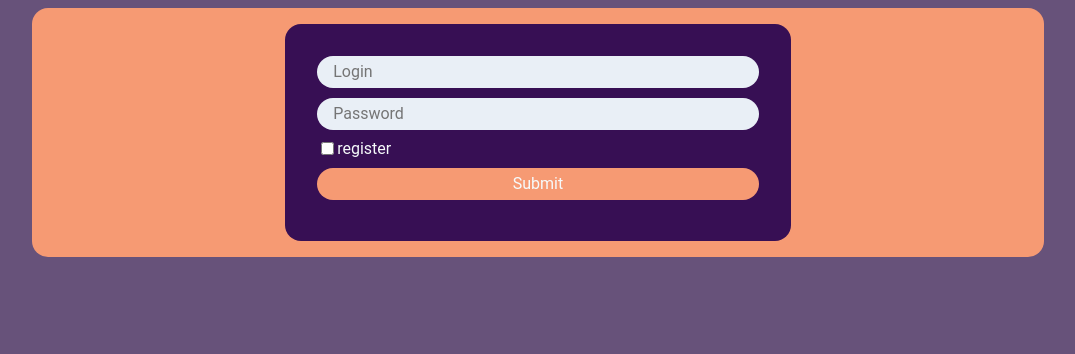
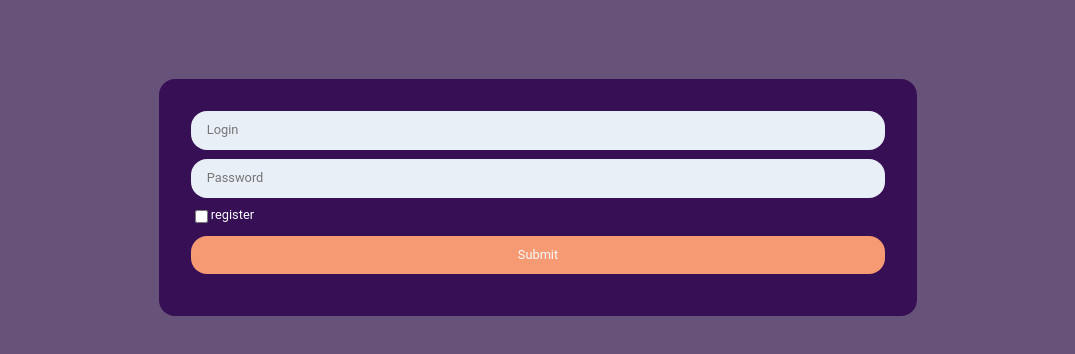
Before and after one commit to vinxgradxv/web4front, an Angular app: page /login in a window 1280 px wide. Shown: the top 354 px of the page, without its empty margins (102-1177 px from the left). Built offline with nearby package versions, Linux system fonts and the light colour scheme.

Commit message:
auth form done

```diff
--- a/src/app/login-page/user-form/user-form.component.css
+++ b/src/app/login-page/user-form/user-form.component.css
@@ -1,30 +1,44 @@
-.container {
-  width: 100%;
+.flex-container {
   display: flex;
   flex-direction: row;
   justify-content: center;
+
 }
 
-#user-form-container {
-  align-items: center;
-  display: flex;
-  /*background-color: #663399FF;*/
-  background-color: #f69a73;
-  width: 80%;
-  /*margin-left: 7%;*/
-  justify-content: center;
+#form-container {
+  margin-top: 5%;
+}
+
+.container {
+  /*background-color: #f69a73;*/
+  width: 100%;
+  /*width: 100%;*/
   border-radius: 1rem;
   border-width: .5rem;
+  /*margin: .5rem;*/
 }
 
-#user-form {
+.text-container {
+  background-color: #f69a73;
+  border: #370f54 3px solid;
+  text-align: center;
+  color: #370f54;
+  margin: .5rem;
+}
+
+
+#user-form  {
   margin: 1rem;
   padding: 2rem;
+  background-color: #370f54;
+}
+
+
+.content {
   border-radius: 1rem;
-  background-color: #370f54;
   display: flex;
   flex-direction: column;
-  width: 50%;
+  width: 60%;
 }
 
 .input-container {
@@ -36,15 +50,15 @@
   box-sizing: border-box;
 }
 
-input, label {
-  font-size: medium;
+input, label, p {
+  font-size: .8rem;
   font-family: 'Roboto', sans-serif;
 }
 
 #user-form > input {
   display: block;
   width: 100%;
-  padding: 0 1rem;
+  padding: 0.2rem 1rem;
   margin-bottom: .6rem;
   background: #E9EFF6;
   line-height: 2rem;
@@ -60,8 +74,18 @@ input, label {
   margin-top: .6rem;
   background: #f69a73;
   color:  #f6fafb;
+  /*font-size: 1rem;*/
 }
 
 #user-form > input[type="submit"]:hover {
   background: #d87d56;
 }
+
+#message-plate {
+  background-color: #370f54;
+  text-align: center;
+  border:#f69a73 3px solid;
+  color:  #f6fafb;
+  margin: .5rem;
+
+}
--- a/src/app/login-page/user-form/user-form.component.html
+++ b/src/app/login-page/user-form/user-form.component.html
@@ -1,12 +1,16 @@
-<div class="container">
-  <div id="user-form-container">
-    <form id="user-form" [formGroup]="signInForm" (ngSubmit)="onSubmit()">
+<!--<div class="container">-->
+<div class="flex-container container" id="form-container">
+  <form id="user-form" class="content" [formGroup]="signInForm" (ngSubmit)="onSubmit()">
     <input type="text"
            [placeholder]="loginPlaceholder"
+           (input)="touchField()"
            formControlName="login">
+
     <input type="password"
            [placeholder]="passwordPlaceholder"
+           (input)="touchField()"
            formControlName="password">
+
     <div class="input-container">
       <input type="checkbox"
              id="register-check"
@@ -18,4 +22,24 @@
   </form>
 </div>
 
+<div class="flex-container container" *ngIf="loginErrors() && submitted">
+  <div class="text-container content">
+    <p>{{loginMessage}}</p>
   </div>
+</div>
+
+<div class="flex-container container" *ngIf="passwordErrors() && submitted">
+  <div class="text-container content">
+    <p>{{passwordMessage}}</p>
+  </div>
+</div>
+
+<div class="flex-container container" *ngIf="result">
+  <div id="message-plate" class="content">
+    <p>{{resultMessage}}</p>
+  </div>
+</div>
+<!--</div>-->
+
+
+<!--</div>-->
--- a/src/app/login-page/user-form/user-form.component.ts
+++ b/src/app/login-page/user-form/user-form.component.ts
@@ -17,12 +17,17 @@ export class UserFormComponent {
   passwordPlaceholder: string = "Password";
   registerLabel: string = "register";
   submitButtonLabel: string = "Submit";
+  submitted: boolean = false;
 
   signInForm: FormGroup = new FormGroup({
     "login": new FormControl(null, Validators.required),
     "password": new FormControl(null, Validators.required),
     "register": new FormControl(false)
   });
+  loginMessage: string = "Login required!";
+  passwordMessage: string = "Password required!";
+  resultMessage: string = "Result message";
+  result: boolean = false;
 
   constructor(private authService: AuthService,
               private router: Router,
@@ -35,20 +40,32 @@ export class UserFormComponent {
 
   onSubmit(): void {
 
-    let user: User = {
-      "login": this.signInForm.get("login").value,
-      "password": this.signInForm.get("password").value
-    }
 
-    console.log(user);
 
-    if (this.validateUser(user)) {
+    // console.log(user);
+    this.submitted = true;
+    console.log(this.signInForm);
+    // if (this.validateUser(user)) {
+    if (this.signInForm.valid) {
+      let user: User = {
+        "login": this.signInForm.get("login").value,
+        "password": this.signInForm.get("password").value
+      }
       let so: Observable<StatusObject> = this.authService.logIn(user, this.signInForm.get("register").value);
       so.subscribe({
           next: (response: StatusObject) => {
             console.log(response)
-            const returnUrl = this.route.snapshot.queryParams['returnUrl'] || '/';
-            this.router.navigate([returnUrl]);
+            if (response.success) {
+              const returnUrl = this.route.snapshot.queryParams['returnUrl'] || '/';
+              this.router.navigate([returnUrl]);
+            } else {
+              if (this.signInForm.get("register").value == true) {
+                this.resultMessage = "Registration failed: user already exists!";
+              } else {
+                this.resultMessage = "Auth failed: wrong password!"
+              }
+              this.result = true;
+            }
           },
           error: (error: any) => {
             console.log(error)
@@ -60,8 +77,25 @@ export class UserFormComponent {
     }
   }
 
-  validateUser(user: User): boolean {
-    return user.login !== "" && user.password !== "";
+  // validateUser(user: User): boolean {
+  //   return user.login !== " "&& user.login !== null && user.password !== "" && user.password !== null;
+  // }
+
+  passwordErrors() {
+    let errs = this.signInForm.get('password').errors;
+    if (errs) return true;
+    return false;
+  }
+
+  loginErrors() {
+    let errs = this.signInForm.get('login').errors;
+    if (errs) return true;
+    return false;
+  }
+
+  touchField() {
+    this.submitted = false;
+    this.result = false;
   }
 
 }
--- a/src/app/main-page/graph/graph.component.ts
+++ b/src/app/main-page/graph/graph.component.ts
@@ -122,6 +122,7 @@ export class GraphComponent implements OnInit {
   drawDots(r: number) {
     this.points = [];
     this.r = r;
+    console.log("R : "+ this.r);
     this.entryService.entries.value.forEach((value: Entry) => {
       let {absoluteX, absoluteY} = this.getAbsoluteOffsetFromXYCoords(value.x, value.y, this.r);
       let fill = this.calcPointColor(value.r, this.r, value.hit);
--- a/src/app/shared/entry-util/entry.service.ts
+++ b/src/app/shared/entry-util/entry.service.ts
@@ -4,11 +4,9 @@ import {GraphComponent} from "../../main-page/graph/graph.component";
 import {TableComponent} from "../../main-page/table/table.component";
 import {HttpClient} from "@angular/common/http";
 import {BehaviorSubject, Observable} from "rxjs";
-import {StatusObject} from "../data/status-object";
 import {RawEntry} from "../data/raw-entry";
 import {Entry} from "../data/entry";
 import {environment} from "../../../environments/environment";
-import {AuthService} from "../auth-util/auth.service";
 
 @Injectable({
   providedIn: 'root'
@@ -52,6 +50,7 @@ export class EntryService {
     return this.http.post<Entry[]>(`${environment.apiBaseUrl}/api/add`, entry).subscribe(
       {
         next: (values: Entry[]) => {
+          values = values.sort((res1, res2) => res1.id - res2.id);
           this.entries.next(values);
           if (values.length != 0) {
             let lastEntry = values.pop();
@@ -72,6 +71,7 @@ export class EntryService {
     return this.getAll().subscribe(
       {
         next: (values: Entry[]) => {
+          values = values.sort((res1, res2) => res1.id - res2.id);
           this.entries.next(values);
           console.log("get all");
           if (values.length != 0) {
@@ -107,27 +107,10 @@ export class EntryService {
           let lastEntry = values.pop();
           this.form.entryForm.get("r").setValue(lastEntry.r);
           values.push(lastEntry);
-          //this.graph.drawPoints(values, lastEntry.r);
           this.graph.drawDots(lastEntry.r);
         }
       }
     })
-    // if (this.entries.value.length > 0) {
-    //     let lastVal = this.entries.value.pop();
-    //     this.entries.value.push(lastVal);
-    //     this.form.entryForm.get("r").setValue(lastVal.r);
-    //     console.log("done");
-    //   }
   }
 
-  // ngOnInit() {
-  //   // this.getAllEntries();
-  //   console.log("here" + (this.entries.value.length > 0) );
-  //   // if (this.entries.value.length > 0) {
-  //   //   let lastVal = this.entries.value.pop();
-  //   //   this.entries.value.push(lastVal);
-  //   //   this.form.entryForm.get("r").setValue(lastVal.r);
-  //   //   console.log("done");
-  //   // }
-  // }
 }
```
Lines whose indentation alone changed are shown as unchanged.
